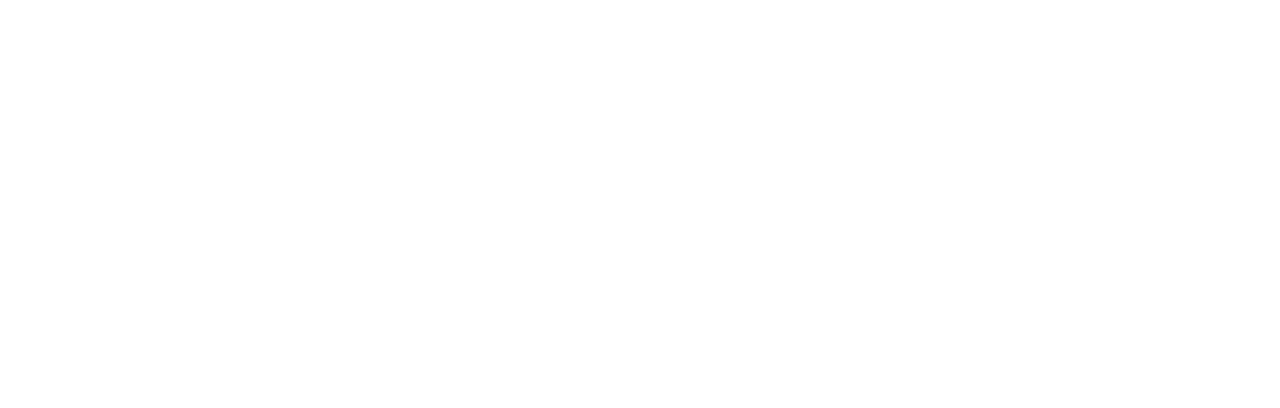
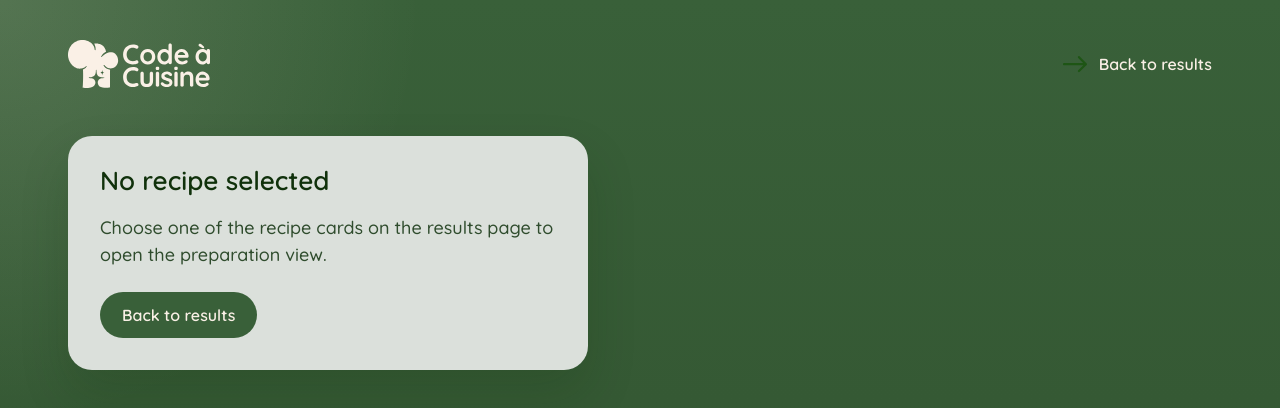
Before and after one commit to FatihYalcin42/code-cuisine, an Angular app: page /preparation in a window 1280 px wide. Before the commit this address led to /. Shown: the top 408 px of the page. Built offline with nearby package versions, Linux system fonts and the light colour scheme.

Commit message:
Add recipe card view buttons and preparation page flow

```diff
--- a/src/app/app.routes.ts
+++ b/src/app/app.routes.ts
@@ -2,6 +2,7 @@
 import { GenerateRecipePageComponent } from './pages/generate-recipe-page/generate-recipe-page';
 import { HomePageComponent } from './pages/home-page/home-page';
 import { LoadingPageComponent } from './pages/loading-page/loading-page';
+import { PreparationPageComponent } from './pages/preparation-page/preparation-page';
 import { PreferencesPageComponent } from './pages/preferences-page/preferences-page';
 import { ResultsPageComponent } from './pages/results-page/results-page';
 
@@ -11,4 +12,5 @@
   { path: 'preferences', component: PreferencesPageComponent },
   { path: 'loading', component: LoadingPageComponent },
   { path: 'results', component: ResultsPageComponent },
+  { path: 'preparation', component: PreparationPageComponent },
 ];
--- /dev/null
+++ b/src/app/pages/preparation-page/preparation-page.html
@@ -0,0 +1,66 @@
+<header class="preparation-header">
+  <div class="preparation-header-branding">
+    <a class="preparation-brand" routerLink="/" aria-label="Back to home page">
+      <object
+        class="preparation-brand-media"
+        data="/Icons/Capa_2.svg?v=1"
+        type="image/svg+xml"
+        aria-label="Code-a-Cuisine"
+      >
+        <span class="preparation-brand-fallback">Code a Cuisine</span>
+      </object>
+    </a>
+
+    <a class="preparation-back-link" routerLink="/results" aria-label="Back to results">
+      <img src="/Icons/Arrow 11.svg" width="24" height="24" alt="" aria-hidden="true" />
+      <span>Back to results</span>
+    </a>
+  </div>
+</header>
+
+<main class="preparation-page" aria-label="Preparation page">
+  @if (selectedRecipe(); as recipe) {
+    <section class="preparation-shell" aria-labelledby="preparation-title">
+      <div class="preparation-intro">
+        <p class="preparation-kicker">Selected recipe</p>
+        <h1 class="preparation-title" id="preparation-title">{{ recipe.title }}</h1>
+        <p class="preparation-description">{{ recipe.description }}</p>
+
+        <div class="preparation-meta">
+          <div class="preparation-meta-item">
+            <img src="/Icons/schedule.svg" width="24" height="24" alt="" aria-hidden="true" />
+            <span>Cooking time: {{ recipe.prepTime }}</span>
+          </div>
+        </div>
+      </div>
+
+      <section class="preparation-card" aria-labelledby="ingredients-title">
+        <h2 class="preparation-card-title" id="ingredients-title">Ingredients</h2>
+        <ul class="preparation-list">
+          @for (ingredient of recipe.ingredients; track ingredient) {
+            <li>{{ ingredient }}</li>
+          }
+        </ul>
+      </section>
+
+      <section class="preparation-card" aria-labelledby="steps-title">
+        <h2 class="preparation-card-title" id="steps-title">Preparation</h2>
+        <ol class="preparation-steps">
+          @for (step of recipe.steps; track step) {
+            <li>{{ step }}</li>
+          }
+        </ol>
+      </section>
+    </section>
+  } @else {
+    <section class="preparation-shell">
+      <section class="preparation-card preparation-card-empty" aria-live="polite">
+        <h1 class="preparation-card-title">No recipe selected</h1>
+        <p class="preparation-description">
+          Choose one of the recipe cards on the results page to open the preparation view.
+        </p>
+        <a class="preparation-empty-link" routerLink="/results">Back to results</a>
+      </section>
+    </section>
+  }
+</main>
--- /dev/null
+++ b/src/app/pages/preparation-page/preparation-page.scss
@@ -0,0 +1,218 @@
+:host {
+  display: block;
+  min-height: 100dvh;
+  background:
+    radial-gradient(circle at top left, rgb(250 240 230 / 14%), transparent 28%),
+    linear-gradient(180deg, #396039 0%, #31522f 100%);
+}
+
+.preparation-header {
+  padding: 40px 68px 0;
+}
+
+.preparation-header-branding {
+  display: flex;
+  align-items: center;
+  justify-content: space-between;
+  gap: 20px;
+}
+
+.preparation-brand {
+  display: inline-flex;
+  align-items: center;
+  justify-content: center;
+  width: 142px;
+  height: 48px;
+  text-decoration: none;
+}
+
+.preparation-brand-media {
+  display: block;
+  width: 142px;
+  height: 48px;
+  pointer-events: none;
+}
+
+.preparation-brand-fallback {
+  display: inline-flex;
+  align-items: center;
+  justify-content: center;
+  width: 142px;
+  height: 48px;
+  color: #faf0e6;
+  font-size: 1.125rem;
+  font-weight: 700;
+}
+
+.preparation-back-link {
+  display: inline-flex;
+  align-items: center;
+  gap: 12px;
+  color: #faf0e6;
+  font-family: 'Quicksand', sans-serif;
+  font-size: 1rem;
+  font-style: normal;
+  font-weight: 600;
+  line-height: 1;
+  text-decoration: none;
+}
+
+.preparation-back-link img {
+  display: block;
+  transform: rotate(180deg);
+}
+
+.preparation-page {
+  min-height: calc(100dvh - 88px);
+  padding: 48px 68px 68px;
+  box-sizing: border-box;
+}
+
+.preparation-shell {
+  display: grid;
+  gap: 24px;
+}
+
+.preparation-intro,
+.preparation-card {
+  padding: 32px;
+  border-radius: 24px;
+  box-sizing: border-box;
+  background: #dbe0db;
+  box-shadow: 0 24px 48px rgb(16 49 11 / 18%);
+}
+
+.preparation-kicker {
+  margin: 0 0 12px;
+  color: #396039;
+  font-family: 'Quicksand', sans-serif;
+  font-size: 1rem;
+  font-style: normal;
+  font-weight: 700;
+  line-height: 1;
+  text-transform: uppercase;
+}
+
+.preparation-title,
+.preparation-card-title {
+  margin: 0;
+  color: #10310b;
+  font-family: 'Quicksand', sans-serif;
+  font-style: normal;
+  letter-spacing: 0;
+}
+
+.preparation-title {
+  font-size: clamp(2rem, 4vw, 3.25rem);
+  font-weight: 600;
+  line-height: 1;
+}
+
+.preparation-description {
+  margin: 20px 0 0;
+  color: #2f4c2d;
+  font-family: 'Quicksand', sans-serif;
+  font-size: 1.125rem;
+  font-style: normal;
+  font-weight: 500;
+  line-height: 1.5;
+}
+
+.preparation-meta {
+  display: flex;
+  flex-wrap: wrap;
+  gap: 16px;
+  margin-top: 24px;
+}
+
+.preparation-meta-item {
+  display: inline-flex;
+  align-items: center;
+  gap: 12px;
+  color: #396039;
+  font-family: 'Quicksand', sans-serif;
+  font-size: 1.25rem;
+  font-style: normal;
+  font-weight: 500;
+  line-height: 1;
+}
+
+.preparation-card-title {
+  font-size: 1.625rem;
+  font-weight: 600;
+  line-height: 1;
+}
+
+.preparation-list,
+.preparation-steps {
+  display: grid;
+  gap: 14px;
+  margin: 24px 0 0;
+  color: #2f4c2d;
+  font-family: 'Quicksand', sans-serif;
+  font-size: 1.05rem;
+  font-style: normal;
+  font-weight: 500;
+  line-height: 1.5;
+}
+
+.preparation-list {
+  padding-left: 20px;
+}
+
+.preparation-steps {
+  padding-left: 24px;
+}
+
+.preparation-card-empty {
+  max-width: 520px;
+}
+
+.preparation-empty-link {
+  display: inline-flex;
+  align-items: center;
+  justify-content: center;
+  min-height: 46px;
+  margin-top: 24px;
+  padding: 0 22px;
+  border-radius: 999px;
+  background: #396039;
+  color: #faf0e6;
+  font-family: 'Quicksand', sans-serif;
+  font-size: 1rem;
+  font-style: normal;
+  font-weight: 600;
+  line-height: 1;
+  text-decoration: none;
+}
+
+@media (max-width: 768px) {
+  .preparation-header {
+    padding: 24px 20px 0;
+  }
+
+  .preparation-header-branding {
+    flex-direction: column;
+    align-items: flex-start;
+  }
+
+  .preparation-brand,
+  .preparation-brand-media,
+  .preparation-brand-fallback {
+    width: 118px;
+    height: auto;
+  }
+
+  .preparation-page {
+    padding: 32px 20px 40px;
+  }
+
+  .preparation-intro,
+  .preparation-card {
+    padding: 24px;
+  }
+
+  .preparation-meta-item {
+    font-size: 1.05rem;
+  }
+}
--- /dev/null
+++ b/src/app/pages/preparation-page/preparation-page.ts
@@ -0,0 +1,16 @@
+import { Component, computed, inject } from '@angular/core';
+import { RouterLink } from '@angular/router';
+import { RecipeGenerationService } from '../../services/recipe-generation.service';
+
+@Component({
+  selector: 'app-preparation-page',
+  imports: [RouterLink],
+  templateUrl: './preparation-page.html',
+  styleUrl: './preparation-page.scss',
+})
+export class PreparationPageComponent {
+  private readonly recipeGeneration = inject(RecipeGenerationService);
+  protected readonly selectedRecipe = computed(
+    () => this.recipeGeneration.selectedRecipe() ?? this.recipeGeneration.generatedRecipes()[0] ?? null,
+  );
+}
--- a/src/app/pages/results-page/results-page.html
+++ b/src/app/pages/results-page/results-page.html
@@ -58,6 +58,10 @@
               </div>
             }
           </div>
+
+          <button class="recipe-card-view-button" type="button" (click)="viewRecipe(recipe)">
+            View
+          </button>
         </article>
       }
     </section>
--- a/src/app/pages/results-page/results-page.scss
+++ b/src/app/pages/results-page/results-page.scss
@@ -100,6 +100,7 @@
 
 .recipe-card {
   display: grid;
+  grid-template-rows: auto 1fr auto;
   align-content: start;
   width: min(100%, 411px);
   min-height: 338px;
@@ -209,6 +210,31 @@
 
 .recipe-card-empty {
   align-content: center;
+}
+
+.recipe-card-view-button {
+  display: inline-flex;
+  align-items: center;
+  justify-content: center;
+  width: 106px;
+  min-height: 60px;
+  padding: 16px 26px;
+  border: 0;
+  box-sizing: border-box;
+  background: #faf0e6;
+  color: #1e5515;
+  font-family: 'Quicksand', sans-serif;
+  font-size: 20px;
+  font-style: normal;
+  font-weight: 500;
+  letter-spacing: 0;
+  line-height: 20px;
+  cursor: pointer;
+  transition: background-color 160ms ease;
+}
+
+.recipe-card-view-button:hover {
+  background: #fae0c6;
 }
 
 .results-cta-row {
--- a/src/app/pages/results-page/results-page.ts
+++ b/src/app/pages/results-page/results-page.ts
@@ -1,6 +1,9 @@
 import { Component, inject } from '@angular/core';
-import { RouterLink } from '@angular/router';
-import { RecipeGenerationService } from '../../services/recipe-generation.service';
+import { Router, RouterLink } from '@angular/router';
+import {
+  GeneratedRecipe,
+  RecipeGenerationService,
+} from '../../services/recipe-generation.service';
 
 @Component({
   selector: 'app-results-page',
@@ -10,5 +13,11 @@
 })
 export class ResultsPageComponent {
   protected readonly recipeGeneration = inject(RecipeGenerationService);
+  private readonly router = inject(Router);
   protected readonly generatedRecipes = this.recipeGeneration.generatedRecipes;
+
+  protected viewRecipe(recipe: GeneratedRecipe): void {
+    this.recipeGeneration.selectRecipe(recipe);
+    void this.router.navigateByUrl('/preparation');
+  }
 }
--- a/src/app/services/recipe-generation.service.ts
+++ b/src/app/services/recipe-generation.service.ts
@@ -63,6 +63,7 @@
 
   readonly generationStatus = signal<RecipeGenerationStatus>('idle');
   readonly generatedRecipes = signal<GeneratedRecipe[]>([]);
+  readonly selectedRecipe = signal<GeneratedRecipe | null>(null);
   readonly generationErrorMessage = signal<string | null>(null);
   readonly pendingRequest = signal<RecipeGenerationRequest | null>(null);
   readonly hasPendingRequest = computed(() => this.pendingRequest() !== null);
@@ -70,6 +71,7 @@
   queueRecipeGeneration(request: RecipeGenerationRequest): void {
     this.pendingRequest.set(request);
     this.generatedRecipes.set([]);
+    this.selectedRecipe.set(null);
     this.generationErrorMessage.set(null);
     this.generationStatus.set('idle');
   }
@@ -94,6 +96,7 @@
       const recipes = buildMockRecipes(request);
 
       this.generatedRecipes.set(recipes);
+      this.selectedRecipe.set(null);
       this.generationStatus.set('success');
       this.pendingRequest.set(null);
       return;
@@ -121,6 +124,7 @@
       }
 
       this.generatedRecipes.set(recipes);
+      this.selectedRecipe.set(null);
       this.generationStatus.set('success');
       this.pendingRequest.set(null);
     } catch {
@@ -134,8 +138,13 @@
 
   resetGenerationState(): void {
     this.generatedRecipes.set([]);
+    this.selectedRecipe.set(null);
     this.generationErrorMessage.set(null);
     this.generationStatus.set('idle');
+  }
+
+  selectRecipe(recipe: GeneratedRecipe): void {
+    this.selectedRecipe.set(recipe);
   }
 }
 
```
